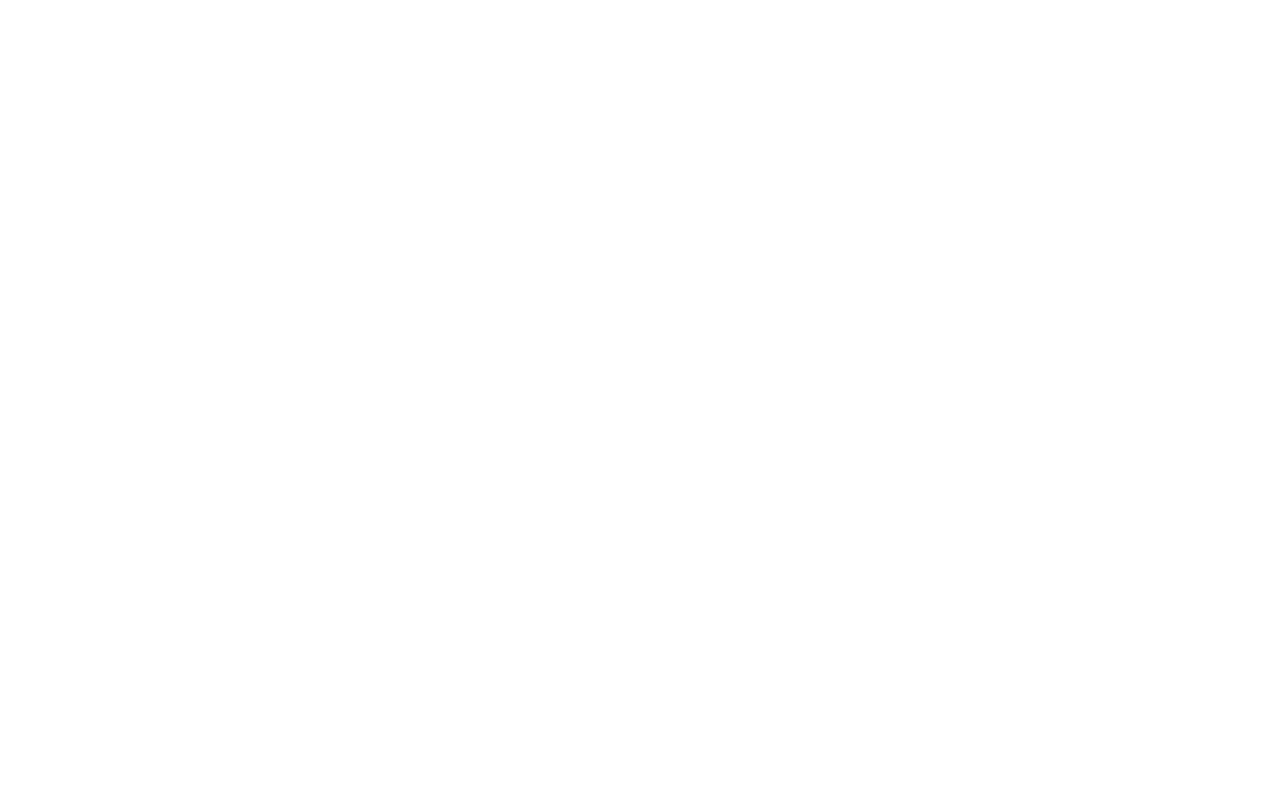
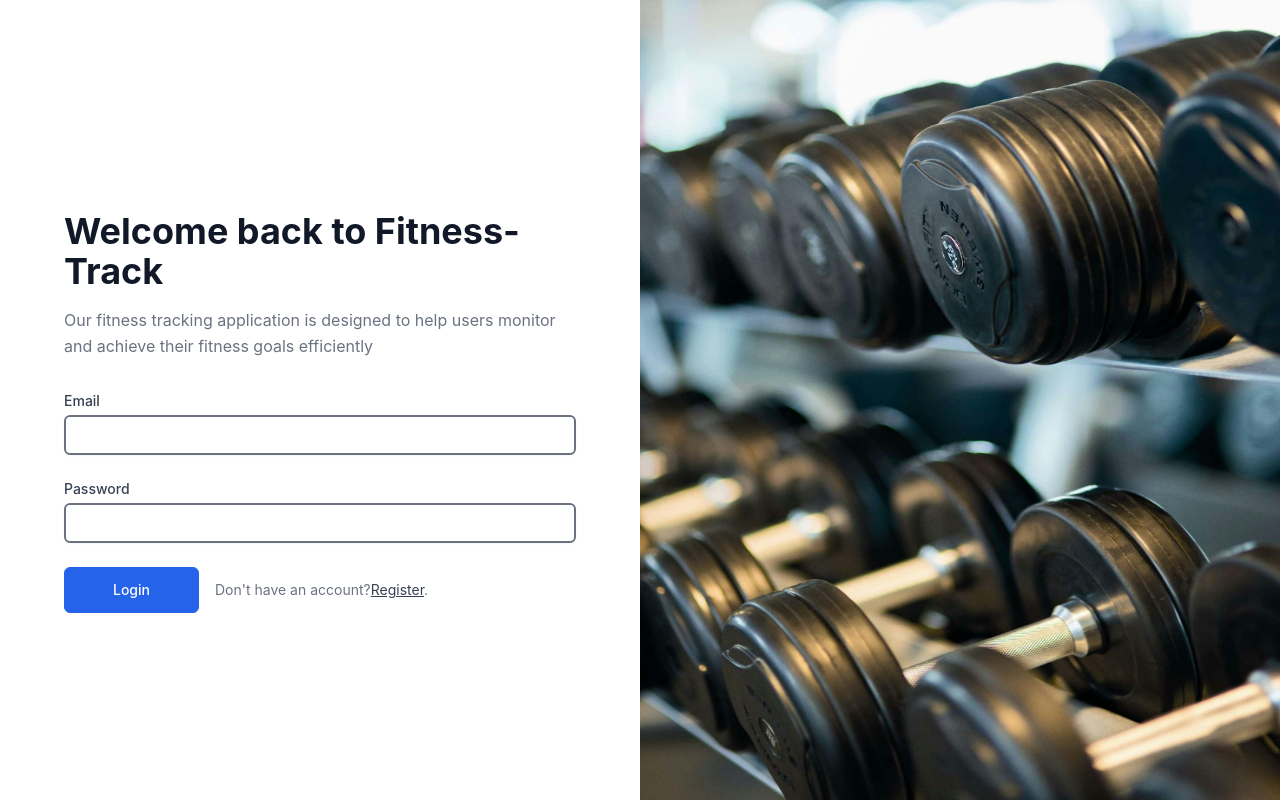
Before and after one commit to HadeedTariq/Fitness-Track, a React (Vite) app in the folder client/: page /auth/login in a window 1280 px wide. Built offline with nearby package versions, Linux system fonts and the light colour scheme.

Commit message:
/client: create login form page

```diff
--- a/client/src/App.tsx
+++ b/client/src/App.tsx
@@ -1,7 +1,7 @@
 import { Route, Routes } from "react-router-dom";
-import Register from "./pages/auth/_components/Register";
-import OtpHandler from "./pages/auth/_components/OtpHandler";
-import Login from "./pages/auth/_components/Login";
+import Register from "./pages/auth/routes/Register";
+import OtpHandler from "./pages/auth/routes/OtpHandler";
+import Login from "./pages/auth/routes/Login";
 
 const App = () => {
   return (
--- a/client/src/pages/auth/_components/Login.tsx
+++ /dev/null
@@ -1,5 +0,0 @@
-const Login = () => {
-  return <div></div>;
-};
-
-export default Login;
--- /dev/null
+++ b/client/src/pages/auth/hooks/useLogin.tsx
@@ -0,0 +1,44 @@
+import { useForm } from "react-hook-form";
+import { zodResolver } from "@hookform/resolvers/zod";
+import { LoginValidator, loginValidator } from "../validators/user.validator";
+import { useMutation } from "@tanstack/react-query";
+import { authApi } from "../../../utils/axios";
+import { useNavigate } from "react-router-dom";
+import { useToast } from "@chakra-ui/react";
+import { ErrResponse } from "../../../types/general";
+
+export const useLogin = () => {
+  const toast = useToast();
+  const navigate = useNavigate();
+  const form = useForm<LoginValidator>({
+    resolver: zodResolver(loginValidator),
+  });
+  const mutator = useMutation({
+    mutationKey: ["logInToAccount"],
+    mutationFn: async (user: LoginValidator) => {
+      const { data } = await authApi.post("/login", user);
+      console.log(data);
+    },
+    onSuccess: () => {
+      toast({
+        title: "User logged in successfully",
+        status: "success",
+        isClosable: true,
+      });
+      form.reset();
+      setTimeout(() => {
+        navigate("/");
+      }, 1200);
+    },
+    onError: (err: ErrResponse) => {
+      console.log(err);
+      toast({
+        title: err.response.data.message || "Something went wrong",
+        status: "error",
+        isClosable: true,
+      });
+    },
+  });
+
+  return { form: { ...form }, mutations: { ...mutator } };
+};
--- /dev/null
+++ b/client/src/pages/auth/hooks/useRegisterForm.tsx
@@ -0,0 +1,45 @@
+import { zodResolver } from "@hookform/resolvers/zod";
+import {
+  RegisterValidator,
+  registerValidator,
+} from "../validators/user.validator";
+import { useMutation } from "@tanstack/react-query";
+import { authApi } from "../../../utils/axios";
+import { useDispatch } from "react-redux";
+import { setUser } from "../reducers/authReducer";
+import { useToast } from "@chakra-ui/react";
+import { useNavigate } from "react-router-dom";
+import { useForm } from "react-hook-form";
+
+export const useRegisterForm = () => {
+  const toast = useToast();
+  const dispatch = useDispatch();
+  const navigate = useNavigate();
+  const form = useForm<RegisterValidator>({
+    resolver: zodResolver(registerValidator),
+  });
+  const mutator = useMutation({
+    mutationKey: ["createAccount"],
+    mutationFn: async (user: RegisterValidator) => {
+      const { data } = await authApi.post("/sendOtp", user);
+      console.log(data);
+      dispatch(setUser(user));
+    },
+    onSuccess: () => {
+      toast({
+        title: "Please check your email to get otp",
+        status: "success",
+        isClosable: true,
+      });
+      form.reset();
+      setTimeout(() => {
+        navigate("/auth/otpChecker");
+      }, 1200);
+    },
+    onError: (err) => {
+      console.log(err);
+    },
+  });
+
+  return { form: { ...form }, mutations: { ...mutator } };
+};
--- /dev/null
+++ b/client/src/pages/auth/routes/Login.tsx
@@ -0,0 +1,101 @@
+import { LoginValidator } from "../validators/user.validator";
+import { Link } from "react-router-dom";
+import { useLogin } from "../hooks/useLogin";
+
+const Login = () => {
+  const {
+    form: { register, handleSubmit, formState },
+    mutations: { mutate: loginUser, isPending },
+  } = useLogin();
+  const authAccount = (user: LoginValidator) => {
+    loginUser(user);
+  };
+  return (
+    <>
+      <section className="bg-white">
+        <div className="lg:grid lg:min-h-screen lg:grid-cols-12">
+          <aside className="relative block h-16 lg:order-last lg:col-span-5 lg:h-full xl:col-span-6">
+            <img
+              alt=""
+              src={"/main.jpg"}
+              className="absolute inset-0 h-full w-full object-fill max-[1050px]:object-cover"
+            />
+          </aside>
+
+          <main className="flex items-center justify-center px-8 py-8 sm:px-12 lg:col-span-7 lg:px-16 lg:py-12 xl:col-span-6">
+            <div className="max-w-xl lg:max-w-3xl">
+              <h1 className="mt-6 text-2xl font-bold text-gray-900 sm:text-3xl md:text-4xl">
+                Welcome back to Fitness-Track
+              </h1>
+
+              <p className="mt-4 leading-relaxed text-gray-500">
+                Our fitness tracking application is designed to help users
+                monitor and achieve their fitness goals efficiently
+              </p>
+
+              <form
+                className="mt-8 grid grid-cols-6 gap-6"
+                onSubmit={handleSubmit(authAccount)}>
+                <div className="col-span-6">
+                  <p className="block text-sm font-medium text-gray-700">
+                    {" "}
+                    Email{" "}
+                  </p>
+
+                  <input
+                    type="email"
+                    className="mt-1 w-full rounded-md border-gray-500 bg-white text-sm p-2 border-2  text-gray-700 shadow-sm"
+                    {...register("email")}
+                  />
+                  {formState.errors.email && (
+                    <p className="text-red-500 text-[14px]">
+                      {formState.errors.email.message}
+                    </p>
+                  )}
+                </div>
+                <div className="col-span-6">
+                  <p className="block text-sm font-medium text-gray-700">
+                    {" "}
+                    Password{" "}
+                  </p>
+
+                  <input
+                    type="password"
+                    className="mt-1 w-full rounded-md border-gray-500 bg-white text-sm p-2 border-2  text-gray-700 shadow-sm"
+                    {...register("password")}
+                  />
+                  {formState.errors.password && (
+                    <p className="text-red-500 text-[14px]">
+                      {formState.errors.password.message}
+                    </p>
+                  )}
+                </div>
+
+                <div className="col-span-6 sm:flex sm:items-center sm:gap-4">
+                  <button
+                    disabled={formState.disabled || isPending}
+                    className="inline-block shrink-0 rounded-md border border-blue-600 bg-blue-600 px-12 py-3 text-sm font-medium text-white transition hover:bg-transparent hover:text-blue-600  disabled:bg-blue-400"
+                    type="submit">
+                    Login
+                  </button>
+
+                  <p className="mt-4 text-sm text-gray-500 sm:mt-0">
+                    Don't have an account?
+                    <Link
+                      className="text-gray-700 underline"
+                      to={"/auth/register"}>
+                      Register
+                    </Link>
+                    .
+                  </p>
+                </div>
+              </form>
+            </div>
+          </main>
+        </div>
+      </section>
+    </>
+  );
+};
+
+export default Login;
--- a/client/src/pages/auth/_components/Register.tsx
+++ b/client/src/pages/auth/routes/Register.tsx
@@ -1,47 +1,14 @@
-import { useForm } from "react-hook-form";
-import Gender from "./Gender";
-import { zodResolver } from "@hookform/resolvers/zod";
-import {
-  RegisterValidator,
-  registerValidator,
-} from "../validators/user.validator";
-import { useMutation } from "@tanstack/react-query";
-import { authApi } from "../../../utils/axios";
-import { useNavigate } from "react-router-dom";
-import { useDispatch } from "react-redux";
-import { setUser } from "../reducers/authReducer";
-import { useToast } from "@chakra-ui/react";
+import Gender from "../_components/Gender";
+import { useRegisterForm } from "../hooks/useRegisterForm";
+import { RegisterValidator } from "../validators/user.validator";
+import { Link } from "react-router-dom";
 
 const Register = () => {
-  const toast = useToast();
-  const dispatch = useDispatch();
-  const navigate = useNavigate();
-  const { reset, register, formState, handleSubmit } =
-    useForm<RegisterValidator>({
-      resolver: zodResolver(registerValidator),
-    });
-  const { mutate: registerAccount, isPending } = useMutation({
-    mutationKey: ["createAccount"],
-    mutationFn: async (user: RegisterValidator) => {
-      const { data } = await authApi.post("/sendOtp", user);
-      console.log(data);
-      dispatch(setUser(user));
-    },
-    onSuccess: () => {
-      toast({
-        title: "Please check your email to get otp",
-        status: "success",
-        isClosable: true,
-      });
-      reset();
-      setTimeout(() => {
-        navigate("/auth/otpChecker");
-      }, 1200);
-    },
-    onError: (err) => {
-      console.log(err);
-    },
-  });
+  const {
+    form: { register, formState, handleSubmit },
+    mutations: { mutate: registerAccount, isPending },
+  } = useRegisterForm();
+
   const createAccount = (user: RegisterValidator) => {
     console.log(user);
     user.age = user.age + " " + "years old";
@@ -190,9 +157,11 @@
 
                   <p className="mt-4 text-sm text-gray-500 sm:mt-0">
                     Already have an account?
-                    <a href="#" className="text-gray-700 underline">
+                    <Link
+                      className="text-gray-700 underline"
+                      to={"/auth/login"}>
                       Log in
-                    </a>
+                    </Link>
                     .
                   </p>
                 </div>
--- a/client/src/pages/auth/validators/user.validator.ts
+++ b/client/src/pages/auth/validators/user.validator.ts
@@ -13,4 +13,13 @@
     .max(20, "Password must be less than 20 characters long"),
 });
 
+export const loginValidator = z.object({
+  email: z.string().email(),
+  password: z
+    .string()
+    .min(8, "Password must be at least 8 characters long")
+    .max(20, "Password must be less than 20 characters long"),
+});
+
 export type RegisterValidator = z.infer<typeof registerValidator>;
+export type LoginValidator = z.infer<typeof loginValidator>;
--- a/client/src/types/general.d.ts
+++ b/client/src/types/general.d.ts
@@ -9,4 +9,12 @@
   bmi: string;
 };
 
-export { User };
+type ErrResponse = {
+  response: {
+    data: {
+      message: string;
+    };
+  };
+};
+
+export { User, ErrResponse };
```
Also changed, not shown: client/src/pages/auth/hooks/useLoginForm.tsx (added), client/src/pages/auth/routes/OtpHandler.tsx (renamed from client/src/pages/auth/_components/OtpHandler.tsx).
